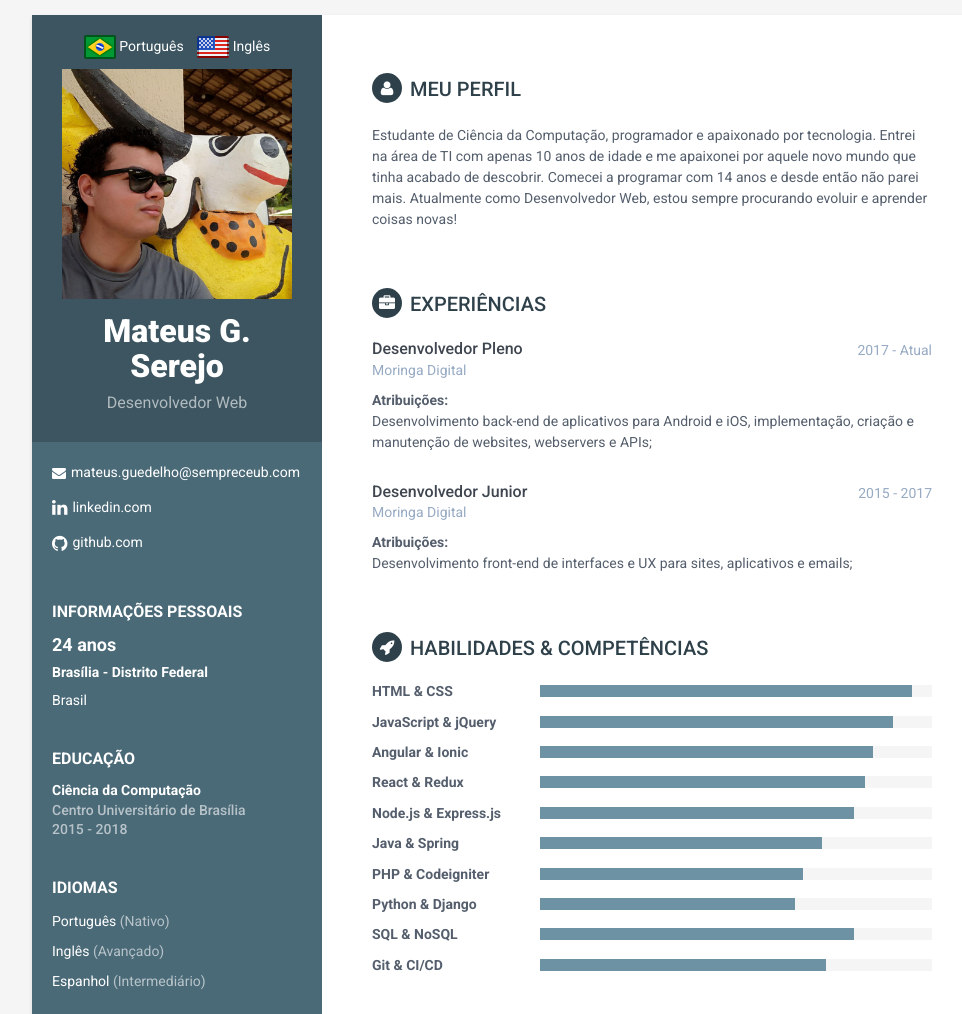
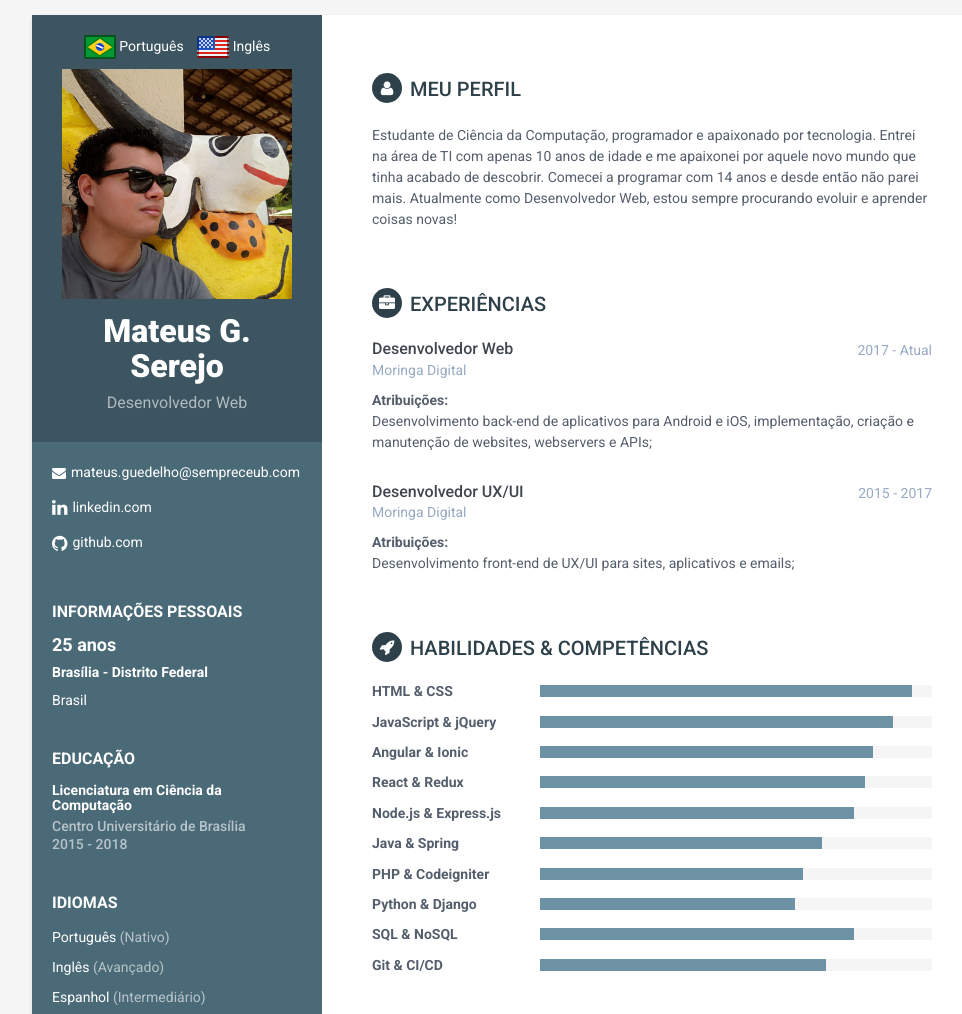
Before and after one commit to Guedelho/guedelho.github.io, a plain HTML site: page index.html in a window 1280 px wide. Shown: the top 1014 px of the page, without its empty margins (128-1090 px from the left). Drawn offline with Linux system fonts and the light colour scheme.

Commit message:
Update index.html

```diff
--- a/index.html
+++ b/index.html
@@ -57,7 +57,7 @@
 			<div class="personal-container container-block">
                 <h2 class="container-block-title">Informações pessoais</h2>
                 <div class="item">
-                    <h4 class="age">24 anos</h4>
+                    <h4 class="age">25 anos</h4>
                     <h5 class="city">Brasília - Distrito Federal</h5>
                     <div class="country">Brasil</div>
                 </div><!--//item-->
@@ -66,7 +66,7 @@
             <div class="education-container container-block">
                 <h2 class="container-block-title">Educação</h2>
                 <div class="item">
-                    <h4 class="degree">Ciência da Computação</h4>
+                    <h4 class="degree">Licenciatura em Ciência da Computação</h4>
                     <h5 class="meta">Centro Universitário de Brasília</h5>
                     <div class="time">2015 - 2018</div>
                 </div><!--//item-->
@@ -107,7 +107,7 @@
                 <div class="item">
                     <div class="meta">
                         <div class="upper-row">
-                            <h3 class="job-title">Desenvolvedor Pleno</h3>
+                            <h3 class="job-title">Desenvolvedor Web</h3>
                             <div class="time">2017 - Atual</div>
                         </div><!--//upper-row-->
                         <div class="company">Moringa Digital</div>
@@ -122,14 +122,14 @@
                 <div class="item">
                     <div class="meta">
                         <div class="upper-row">
-                            <h3 class="job-title">Desenvolvedor Junior</h3>
+                            <h3 class="job-title">Desenvolvedor UX/UI</h3>
                             <div class="time">2015 - 2017</div>
                         </div><!--//upper-row-->
                         <div class="company">Moringa Digital</div>
                     </div><!--//meta-->
                     <div class="details">
                         <p><b>Atribuições:</b><br>
-							Desenvolvimento front-end de interfaces e UX para sites, aplicativos e emails;
+							Desenvolvimento front-end de UX/UI para sites, aplicativos e emails;
 						</p>
                     </div><!--//details-->
                 </div><!--//item-->
```
